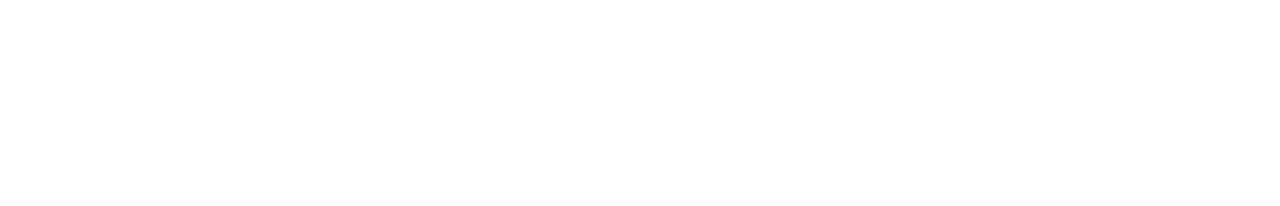
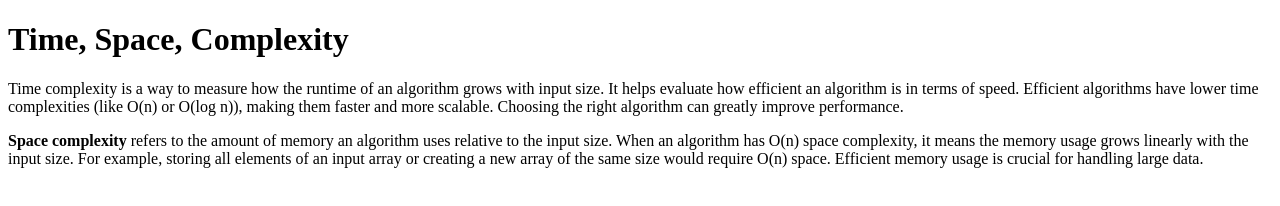
Before and after one commit to acciojob/time-and-space-complexity-ashu1-12, a website: page main.html in a window 1280 px wide. Drawn offline with Linux system fonts and the light colour scheme.

Commit message:
created a submission

```diff
--- a/main.html
+++ b/main.html
@@ -10,6 +10,17 @@
 	<!-- the entire body must be written by student -->
     <script type="text/javascript" src="./script.js">
 </script>
+<h1>Time, Space, Complexity</h1>
+<p>Time complexity is a way to measure how the runtime of an algorithm grows with input size.
+	It helps evaluate how efficient an algorithm is in terms of speed.
+	Efficient algorithms have lower time complexities (like O(n) or O(log n)), making them faster and more scalable.
+	Choosing the right algorithm can greatly improve performance.</p>
+	<p>
+		<b>Space complexity</b> refers to the amount of memory an algorithm uses relative to the input size.
+		When an algorithm has O(n) space complexity, it means the memory usage grows linearly with the input size. For example,
+		storing all elements of an input array or creating a new array of the same size would require O(n) space.
+		Efficient memory usage is crucial for handling large data.
+	</p>
 
 </body>
 
```
